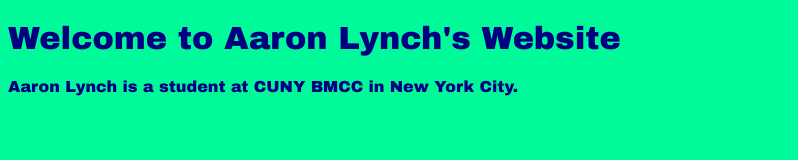
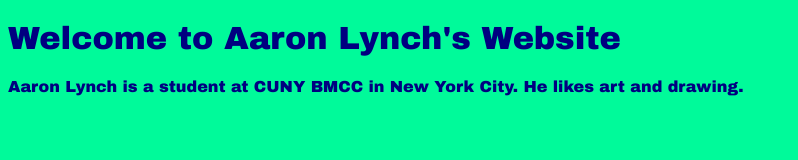
Before and after one commit to Aaron0002/MMP100, a plain HTML site: page index.html in a window 1280 px wide. Shown: the whole page, without its empty margins (0-798 px from the left). Drawn offline with Linux system fonts and the light colour scheme.

Commit message:
added I like art and drawing

```diff
--- a/index.html
+++ b/index.html
@@ -17,6 +17,6 @@
 </head>
 <body>
 	<h1>Welcome to Aaron Lynch's Website</h1>
-	<p>Aaron Lynch is a student at CUNY BMCC in New York City.</p>
+	<p>Aaron Lynch is a student at CUNY BMCC in New York City. He likes art and drawing.</p>
   </body>
 </html>
```
